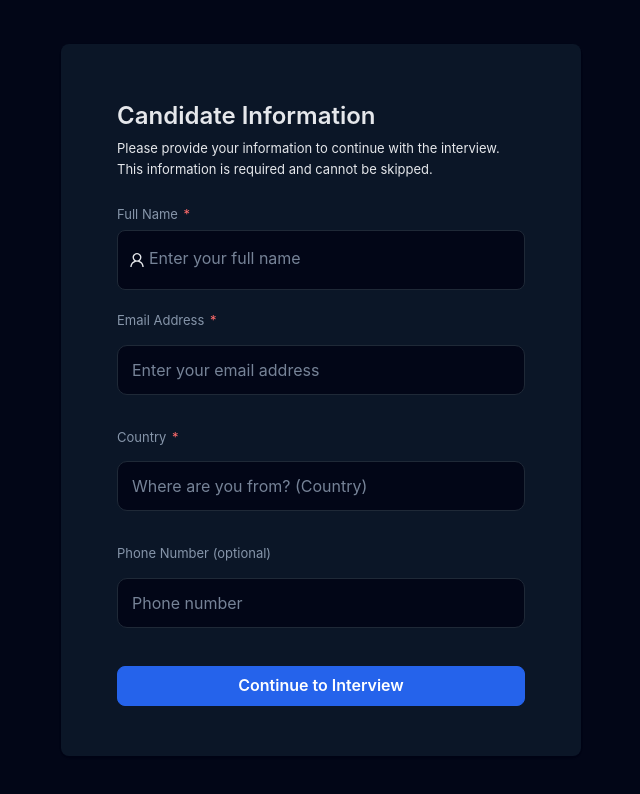
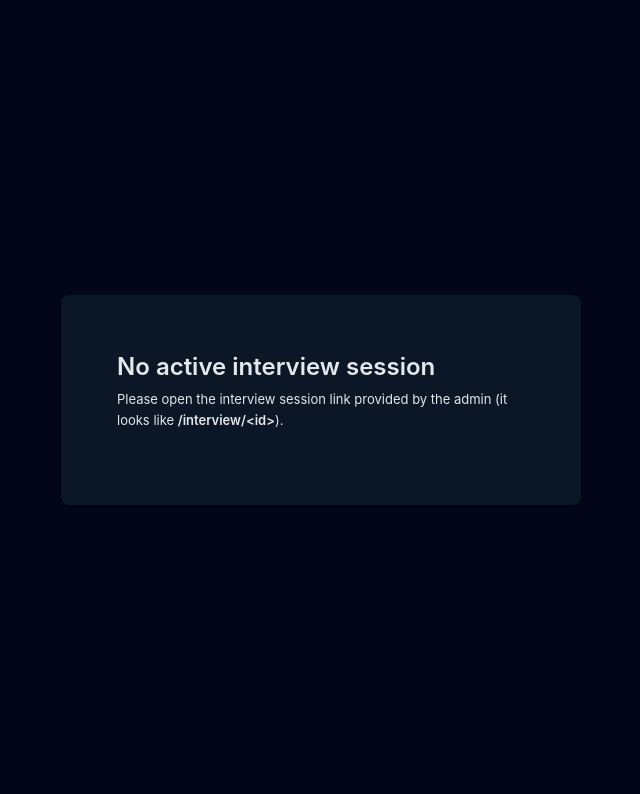
Before and after one commit to owenhere/interview, a React (Vite) app in the folder client/: page / in a window 1280 px wide. Shown: the top 794 px of the page, without its empty margins (319-959 px from the left). Built offline with nearby package versions, Linux system fonts and the light colour scheme.

Commit message:
update avatar and session link validatin

```diff
--- a/client/index.html
+++ b/client/index.html
@@ -4,6 +4,8 @@
     <meta charset="utf-8" />
     <meta name="viewport" content="width=device-width, initial-scale=1.0" />
     <title>AI Interview</title>
+    <link rel="icon" href="/favicon.svg" type="image/svg+xml" />
+    <link rel="shortcut icon" href="/favicon.svg" />
   </head>
   <body>
     <div id="root"></div>
--- a/client/public/index.html
+++ b/client/public/index.html
@@ -4,6 +4,8 @@
     <meta charset="utf-8" />
     <meta name="viewport" content="width=device-width, initial-scale=1.0" />
     <title>AI Interview</title>
+    <link rel="icon" href="/favicon.svg" type="image/svg+xml" />
+    <link rel="shortcut icon" href="/favicon.svg" />
     <link rel="stylesheet" href="/app.css" />
   </head>
   <body>
--- a/client/src/App.jsx
+++ b/client/src/App.jsx
@@ -50,6 +50,45 @@ export default function App() {
   // Interview session routing: /interview/:id
   const sessionMatch = pathname.match(/^\/interview\/([^/]+)\/?$/)
   const interviewId = sessionMatch ? sessionMatch[1] : null
+
+  // If user visits /interview or /interview/ without an ID, show a friendly message.
+  // This avoids letting candidates start an interview without an admin-created session link.
+  if (pathname === '/interview' || pathname === '/interview/' || (pathname.startsWith('/interview') && !interviewId)) {
+    return (
+      <div className="app">
+        <div className="candidate-page">
+          <Card className="candidate-card" bordered={false} role="main">
+            <Title level={3} className="candidate-title">Interview link required</Title>
+            <Text className="candidate-subtitle">
+              This page needs a valid interview session link. Please ask the recruiter/admin to send you the correct link.
+            </Text>
+
+            <Space direction="vertical" style={{ width: '100%', marginTop: 16 }}>
+              <Button type="primary" size="large" block href="/">
+                Go to home
+              </Button>
+            </Space>
+          </Card>
+        </div>
+      </div>
+    )
+  }
+
+  // Root (/) should not start an interview; candidates must use /interview/:id.
+  if (!interviewId) {
+    return (
+      <div className="app">
+        <div className="candidate-page">
+          <Card className="candidate-card" bordered={false} role="main">
+            <Title level={3} className="candidate-title">No active interview session</Title>
+            <Text className="candidate-subtitle">
+              Please open the interview session link provided by the admin (it looks like <strong>/interview/&lt;id&gt;</strong>).
+            </Text>
+          </Card>
+        </div>
+      </div>
+    )
+  }
 
   const resetLocked = () => {
     localStorage.removeItem('interview_locked')
```
Also changed, not shown: client/public/favicon.svg (added).
